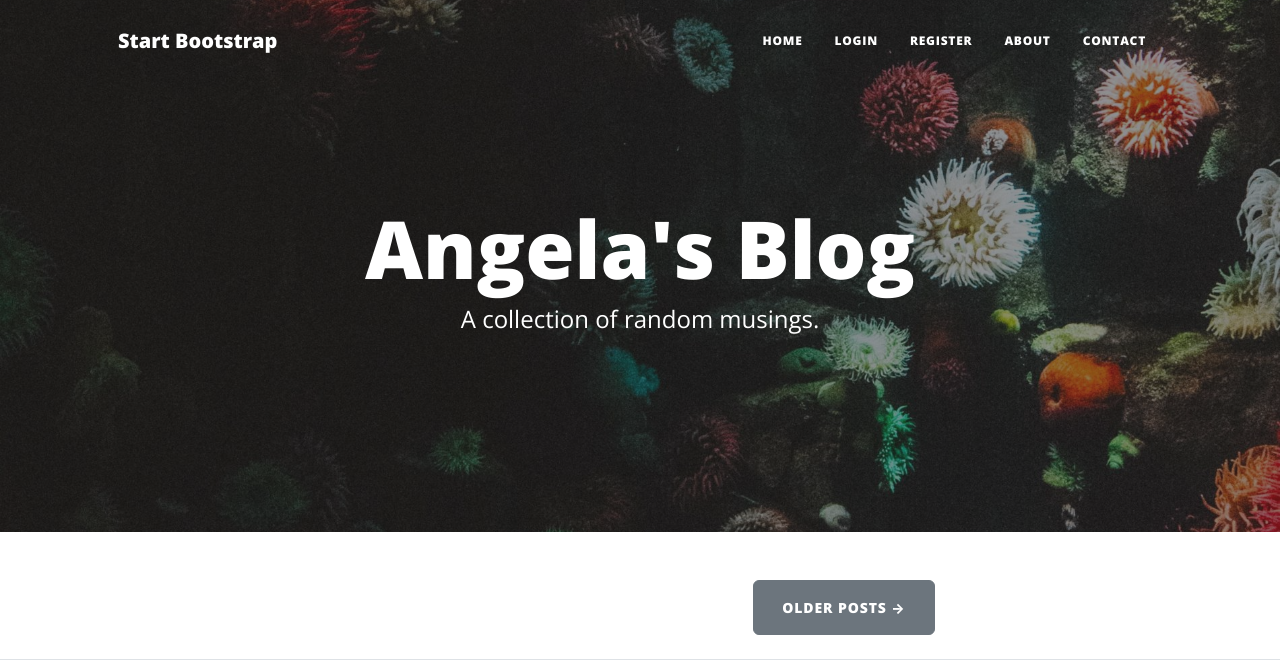
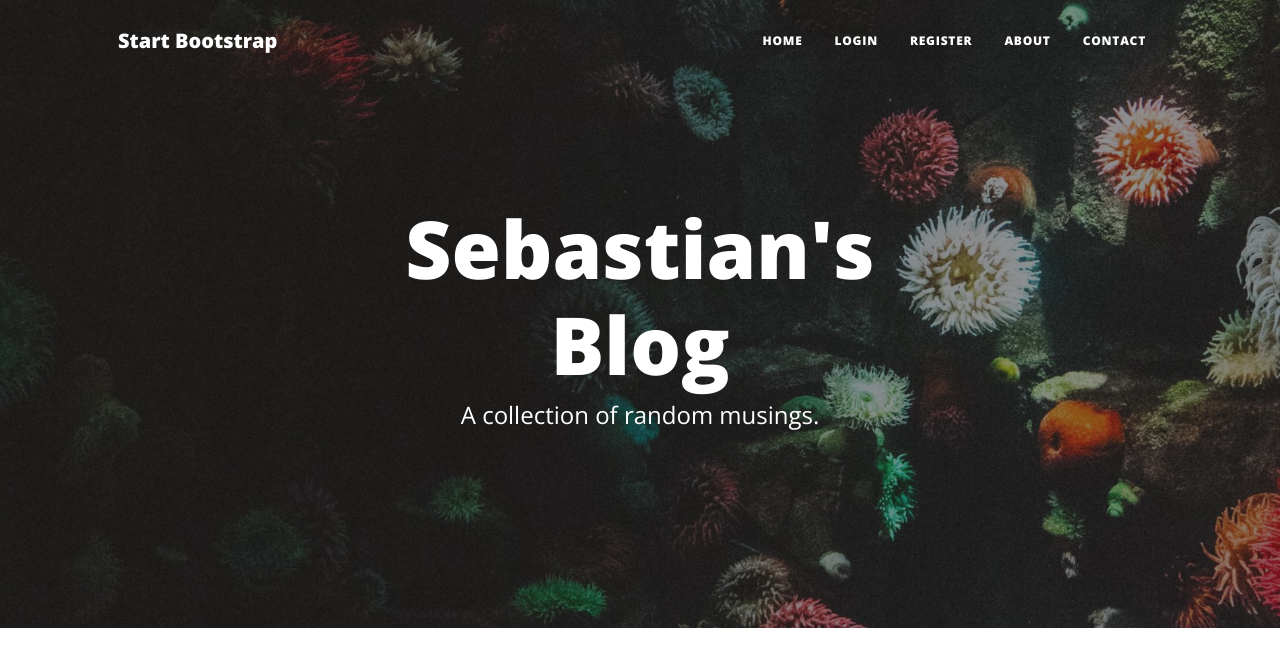
Before and after one commit to SebastianWWick/Day_71_Blog-for-deployment, a Flask app: page / in a window 1280 px wide. Shown: the top 668 px of the page. Run offline with Flask 3, Linux system fonts and the light colour scheme; data that the repository does not hold is empty; some libraries are stand-ins or nearby versions.

Commit message:
Change of the name

```diff
--- a/main.py
+++ b/main.py
@@ -36,8 +36,6 @@ Bootstrap5(app)
 # Configure Flask-Login
 login_manager = LoginManager()
 login_manager.init_app(app)
-
-
 
 
 @login_manager.user_loader
--- a/templates/index.html
+++ b/templates/index.html
@@ -9,7 +9,7 @@
     <div class="row gx-4 gx-lg-5 justify-content-center">
       <div class="col-md-10 col-lg-8 col-xl-7">
         <div class="site-heading">
-          <h1>Angela's Blog</h1>
+          <h1>Sebastian's Blog</h1>
           <span class="subheading">A collection of random musings.</span>
         </div>
       </div>
```
